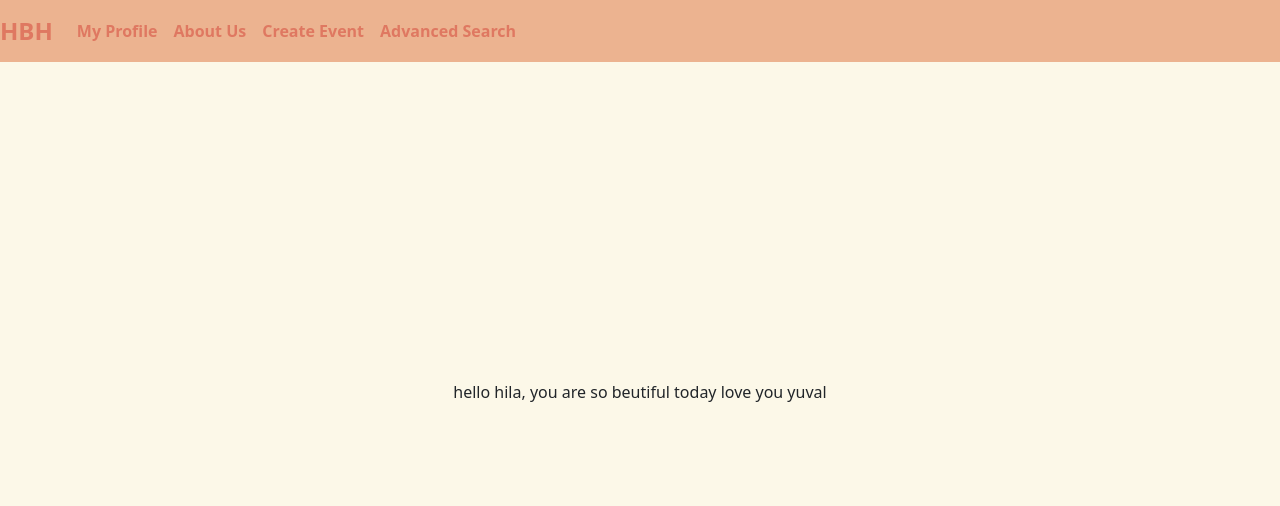
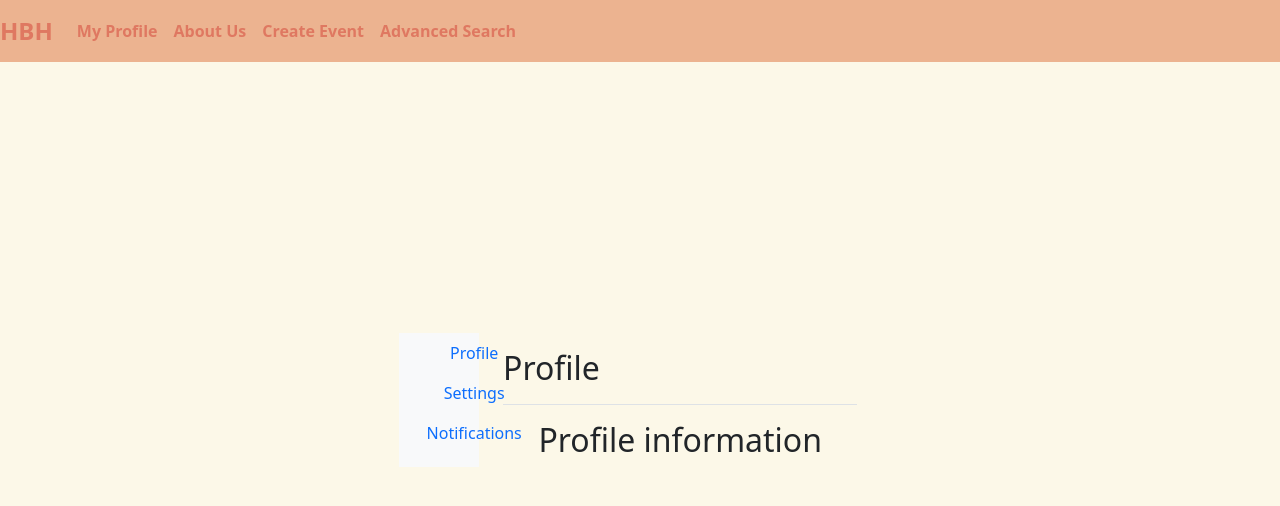
Before and after one commit to hilaezra/handbyhandpro, a React (Vite) app in the folder handbyhand.client/: page /profile in a window 1280 px wide. Shown: the top 506 px of the page. Built offline with nearby package versions, Linux system fonts and the light colour scheme.

Commit message:
start profile page

```diff
--- /dev/null
+++ b/handbyhand.client/src/components/ProfilePage/ProfileNavBar.jsx
@@ -0,0 +1,48 @@
+import React from 'react'
+import { Link } from 'react-router-dom';
+
+
+const ProfileNavBar = () => {
+
+    const [activeTab, setActiveTab] = useState('profile');
+
+    const handleTabClick = (tabName) => {
+        setActiveTab(tabName);
+    };
+    return (
+        <nav className="col-md-2 d-none d-md-block bg-light sidebar">
+            <div className="sidebar-sticky">
+                <ul className="nav flex-column">
+                    <li className="nav-item">
+                        <Link
+                            className={`nav-link ${activeTab === 'profile' ? 'active' : ''}`}
+                            to="#"
+                            onClick={() => handleTabClick('profile')} >
+                            Profile
+                        </Link>
+                    </li>
+                    <li className="nav-item">
+                        <Link
+                            className={`nav-link ${activeTab === 'settings' ? 'active' : ''}`}
+                            to="#"
+                            onClick={() => handleTabClick('settings')}
+                        >
+                            Settings
+                        </Link>
+                    </li>
+                    <li className="nav-item">
+                        <Link
+                            className={`nav-link ${activeTab === 'notifications' ? 'active' : ''}`}
+                            to="#"
+                            onClick={() => handleTabClick('notifications')}
+                        >
+                            Notifications
+                        </Link>
+                    </li>
+                </ul>
+            </div>
+        </nav>
+    );
+}
+
+export default ProfileNavBar;
--- a/handbyhand.client/src/components/ProfilePage/ProfilePage.jsx
+++ b/handbyhand.client/src/components/ProfilePage/ProfilePage.jsx
@@ -1,15 +1,80 @@
 import React from 'react'
+import { useState } from 'react';
+import { Link } from 'react-router-dom';
+import './ProfilePage.css';
 
+import ProfileNavBar from './ProfileNavBar';
 
-const HomePage = () => {
+ const ProfilePage = () => {
+  const [activeTab, setActiveTab] = useState('profile');
 
-    return (
-        <div>
+  const handleTabClick = (tabName) => {
+    setActiveTab(tabName);
+  };
 
-          <p>hello hila, you are so beutiful today love you yuval </p>
+  return (
+    <div className="container-fluid">
+      <div className="row">
+        <nav className="col-md-2 d-none d-md-block bg-light sidebar">
+          <div className="sidebar-sticky">
+            <ul className="nav flex-column">
+              <li className="nav-item">
+                <Link
+                  className={`nav-link ${activeTab === 'profile' ? 'active' : ''}`}
+                  to="#"
+                  onClick={() => handleTabClick('profile')}
+                >
+                  Profile
+                </Link>
+              </li>
+              <li className="nav-item">
+                <Link
+                  className={`nav-link ${activeTab === 'settings' ? 'active' : ''}`}
+                  to="#"
+                  onClick={() => handleTabClick('settings')}
+                >
+                  Settings
+                </Link>
+              </li>
+              <li className="nav-item">
+                <Link
+                  className={`nav-link ${activeTab === 'notifications' ? 'active' : ''}`}
+                  to="#"
+                  onClick={() => handleTabClick('notifications')}
+                >
+                  Notifications
+                </Link>
+              </li>
+            </ul>
+          </div>
+        </nav>
 
-        </div>
-    )
+        <main role="main" className="col-md-9 ml-sm-auto col-lg-10 px-4">
+          <div className="d-flex justify-content-between flex-wrap flex-md-nowrap align-items-center pt-3 pb-2 mb-3 border-bottom">
+            <h1 className="h2">{activeTab === 'profile' ? 'Profile' : activeTab === 'settings' ? 'Settings' : 'Notifications'}</h1>
+          </div>
+          {activeTab === 'profile' && (
+            <div>
+              <h2>Profile information</h2>
+              {/* display user profile information */}
+            </div>
+          )}
+          {activeTab === 'settings' && (
+            <div>
+              <h2>Settings</h2>
+              {/* display user settings */}
+            </div>
+          )}
+          {activeTab === 'notifications' && (
+            <div>
+              <h2>Notifications</h2>
+              {/* display user notifications */}
+            </div>
+          )}
+        </main>
+      </div>
+    </div>
+  );
 }
 
-export default HomePage
+export default ProfilePage;
```
Also changed, not shown: handbyhand.client/src/components/ProfilePage/ProfilePage.css (added).
